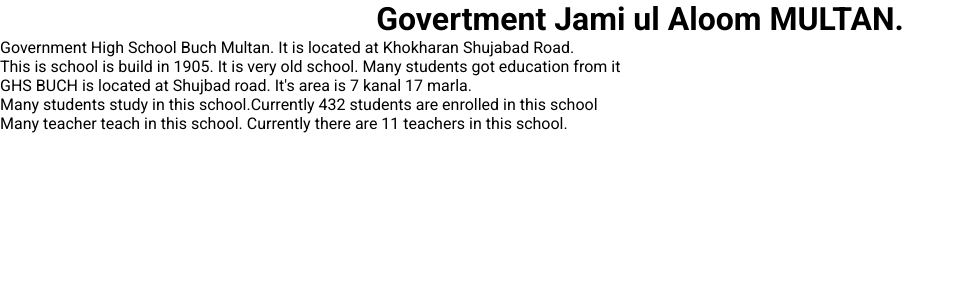
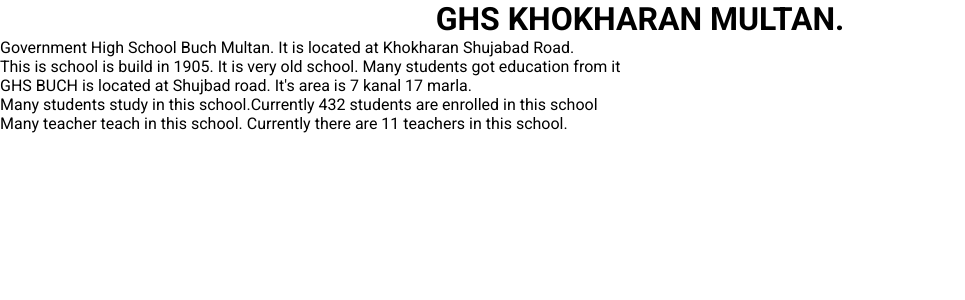
Before and after one commit to Sohaib-Abdullah/github-learning, a React (Vite) app: page / in a window 1280 px wide. Shown: the top 300 px of the page, without its empty margins (0-965 px from the left). Built offline with nearby package versions, Linux system fonts and the light colour scheme.

Commit message:
my-school

```diff
--- a/src/components/navbar/Navbar.jsx
+++ b/src/components/navbar/Navbar.jsx
@@ -4,7 +4,7 @@ const Navbar = () => {
   return (
     <div>
       <h1 align="center" color="green">
-        Govertment Jami ul Aloom MULTAN.
+        GHS KHOKHARAN MULTAN.
       </h1>
     </div>
   );
```
